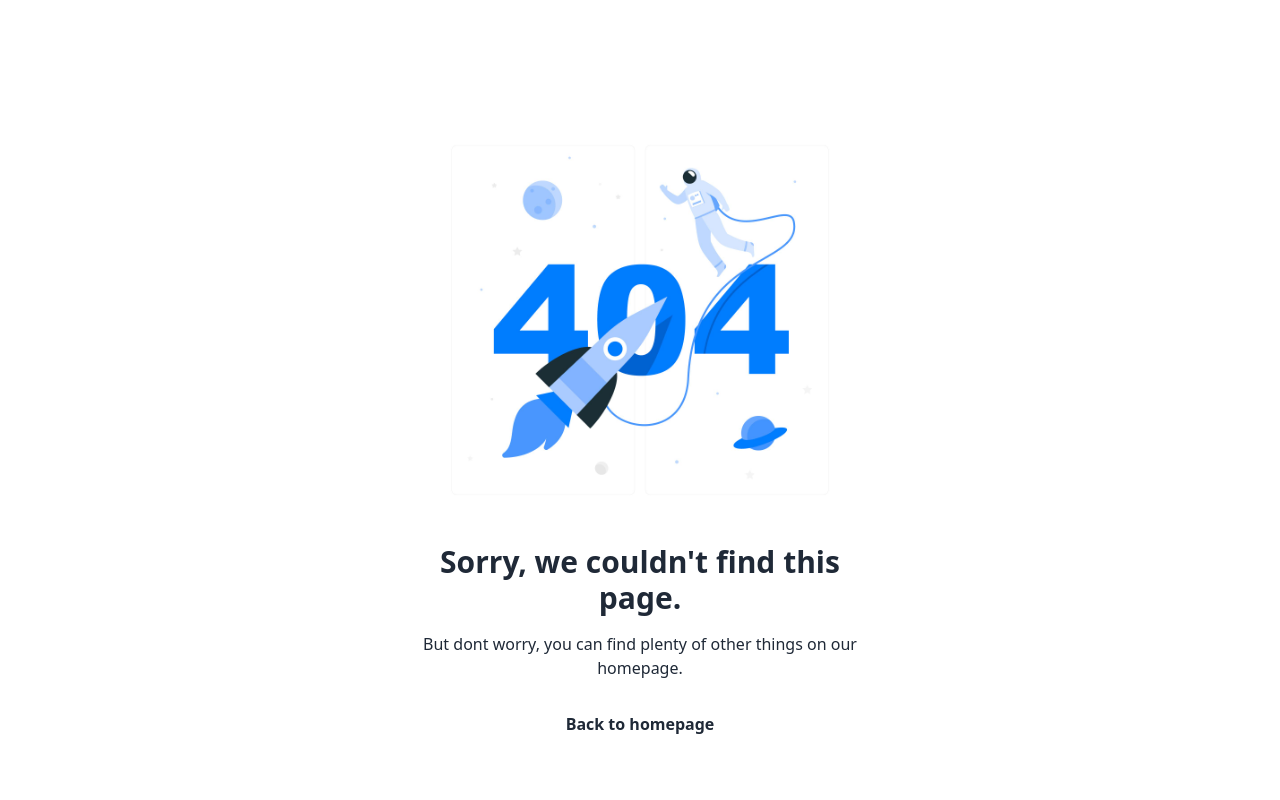
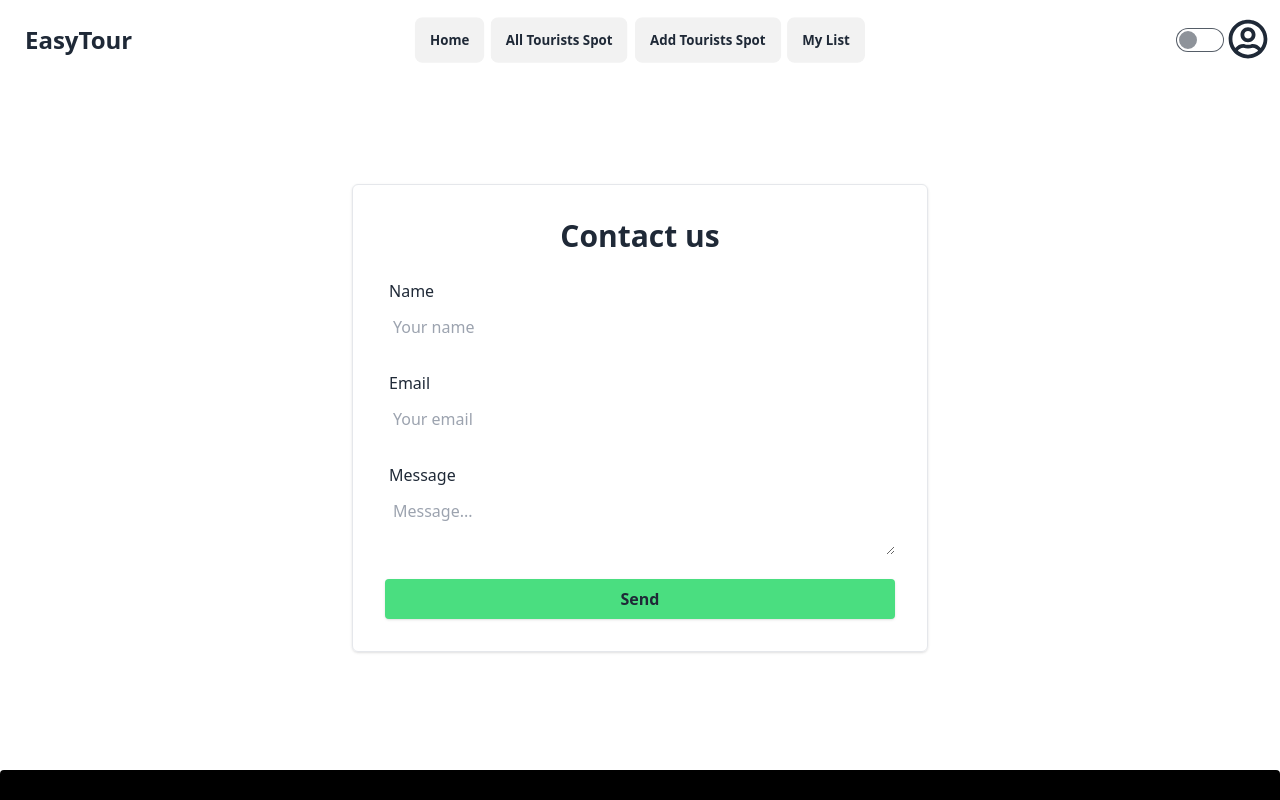
Before and after one commit to mehedi-hasan02/Easy-tour-client, a React (Vite) app: page /contactUs in a window 1280 px wide. Shown: the top 800 px of the page. Built offline with nearby package versions, Linux system fonts and the light colour scheme; no server answers.

Commit message:
make some change on ui

```diff
--- a/package.json
+++ b/package.json
@@ -10,6 +10,8 @@
     "preview": "vite preview"
   },
   "dependencies": {
+    "animate.css": "^4.1.1",
+    "aos": "^3.0.0-beta.6",
     "firebase": "^10.11.1",
     "localforage": "^1.10.0",
     "match-sorter": "^6.3.4",
--- /dev/null
+++ b/src/Components/ContactUs/ContactUs.jsx
@@ -0,0 +1,50 @@
+import { useState } from "react";
+import { Helmet } from "react-helmet";
+import toast from "react-hot-toast";
+
+
+const ContactUs = () => {
+
+    const [name, setName] = useState("");
+    const [email, setEmail] = useState("");
+    const [message, setMessage] = useState("");
+
+    const handleSend = (event) => {
+        event.preventDefault(); // Prevents form submission
+
+        if (name.trim() !== "" && email.trim() !== "" && message.trim() !== "") {
+            toast.success("Message sent");
+        } else {
+            toast.error("Please fill in all fields");
+        }
+    };
+    return (
+        <section className="p-6 dark:text-gray-800 lg:mt-20 min-h-[610px]">
+            <Helmet>
+                <meta charSet="utf-8" />
+                <title>EastTour-Contact Us</title>
+                <link rel="canonical" href="http://mysite.com/example" />
+            </Helmet>
+            <form onSubmit={handleSend} className="container w-full max-w-xl p-8 mx-auto space-y-6 rounded-md shadow dark:bg-gray-50 border">
+                <h2 className="w-full text-3xl font-bold leading-tight text-center">Contact us</h2>
+                <div>
+                    <label htmlFor="name" className="block mb-1 ml-1">Name</label>
+                    <input id="name" type="text" placeholder="Your name" value={name} onChange={(e) => setName(e.target.value)} required className="block w-full p-2 rounded focus:outline-none focus:ring focus:ring-opacity-25 focus:dark:ring-violet-600 dark:bg-gray-100" />
+                </div>
+                <div>
+                    <label htmlFor="email" className="block mb-1 ml-1">Email</label>
+                    <input id="email" type="email" placeholder="Your email" value={email} onChange={(e) => setEmail(e.target.value)} required className="block w-full p-2 rounded focus:outline-none focus:ring focus:ring-opacity-25 focus:dark:ring-violet-600 dark:bg-gray-100" />
+                </div>
+                <div>
+                    <label htmlFor="message" className="block mb-1 ml-1">Message</label>
+                    <textarea id="message" placeholder="Message..." value={message} onChange={(e) => setMessage(e.target.value)} className="block w-full p-2 rounded autoexpand focus:outline-none focus:ring focus:ring-opacity-25 focus:dark:ring-violet-600 dark:bg-gray-100"></textarea>
+                </div>
+                <div>
+                    <button type="submit" className="w-full px-4 py-2 font-bold rounded shadow focus:outline-none focus:ring hover:ring focus:ring-opacity-50 bg-green-400 focus:dark:ring-violet-600 hover:dark:ring-violet-600 dark:text-gray-50">Send</button>
+                </div>
+            </form>
+        </section>
+    );
+};
+
+export default ContactUs;
--- a/src/Components/Footer/Footer.jsx
+++ b/src/Components/Footer/Footer.jsx
@@ -6,7 +6,7 @@ const Footer = () => {
             <h1 className="text-3xl md:text-5xl lg:text-5xl font-bold">Easy Tour</h1>
             <nav className="grid grid-cols-1 md:grid-flow-col lg:grid-flow-col gap-4">
                 <Link className="link link-hover">About us</Link>
-                <Link className="link link-hover">Contact</Link>
+                <Link to='/contactUs' className="link link-hover">Contact</Link>
                 <Link className="link link-hover">Jobs</Link>
                 <Link className="link link-hover">Press kit</Link>
             </nav>
--- a/src/Components/Pages/Home.jsx
+++ b/src/Components/Pages/Home.jsx
@@ -53,10 +53,10 @@ const Home = () => {
             <div className="lg:mt-10">
                 <Banner></Banner>
                 <div className="mt-5 md:mt-8 lg:mt-12 text-center space-y-3 mb-10 md:p-5">
-                    <h1 className="text-3xl md:text-5xl lg:text-5xl font-bold">Tourists Spots</h1>
+                    <h1 className="text-3xl md:text-5xl lg:text-5xl font-bold ">Tourists Spots</h1>
                     <p className="lg:w-2/3 mx-auto">Tourist Spots is a curated selection of destinations that encapsulate the essence and charm of a particular region or locale. From iconic landmarks to hidden gems, these spots offer visitors an opportunity to immerse themselves in the culture, history, and natural beauty of a destination. Whether it's exploring historic sites, indulging in culinary delights, or simply soaking in breathtaking vistas, "Tourist Spots" aims to inspire wanderlust and facilitate memorable travel experiences for adventurers of all kinds.</p>
                 </div>
-                <div className="grid grid-cols-1 md:grid-cols-2 lg:grid-cols-3 gap-8  mb-10 px-2 lg:px-0">
+                <div  className="grid grid-cols-1 md:grid-cols-2 lg:grid-cols-3 gap-8  mb-10 px-2 lg:px-0">
                     {
                         touristSpots?.slice(0, 6).map(touristSpot => <TouristSpot key={touristSpot._id} touristSpot={touristSpot} ></TouristSpot>)
                     }
--- a/src/Route/PublicRoute/PublicRoutes.jsx
+++ b/src/Route/PublicRoute/PublicRoutes.jsx
@@ -11,6 +11,7 @@ import SpotDetails from "../../Components/SpotDetails/SpotDetails";
 import UpdateData from "../../Components/UpdateData/UpdateData";
 import Error from "../../Components/Error/Error";
 import TouristSpotByCountry from "../../Components/TouristSpotByCountry/TouristSpotByCountry";
+import ContactUs from "../../Components/ContactUs/ContactUs";
 
 const router = createBrowserRouter([
     {
@@ -58,6 +59,10 @@ const router = createBrowserRouter([
             path: '/touristSpotByCountry/:country',
             element: <TouristSpotByCountry></TouristSpotByCountry>,
             loader: ({params})=>fetch(`https://tourism-management-server-side.vercel.app/countrySpot/${params.country}`),
+        },
+        {
+            path: '/contactUs',
+            element: <ContactUs></ContactUs>
         }
 
     ]
```
Also changed, not shown: 2 other files (tests, documents, lock files or other folders).
